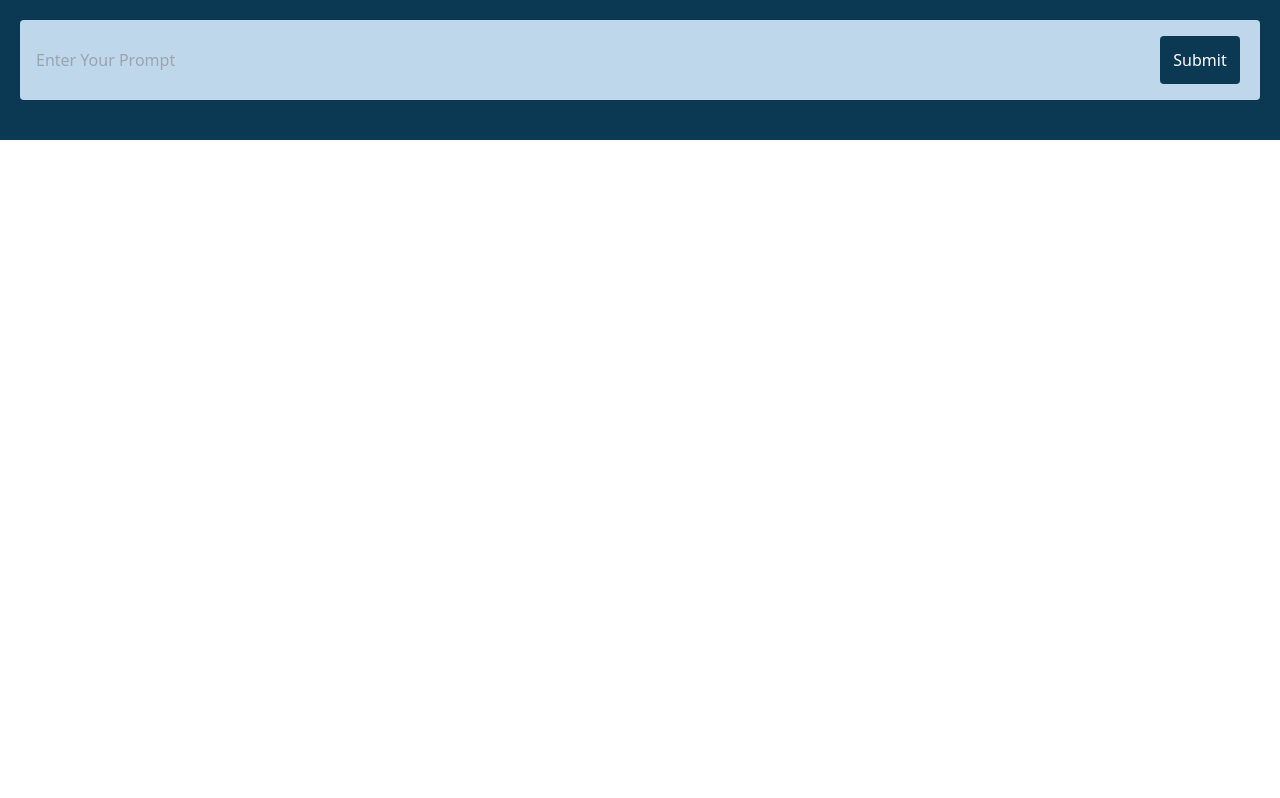
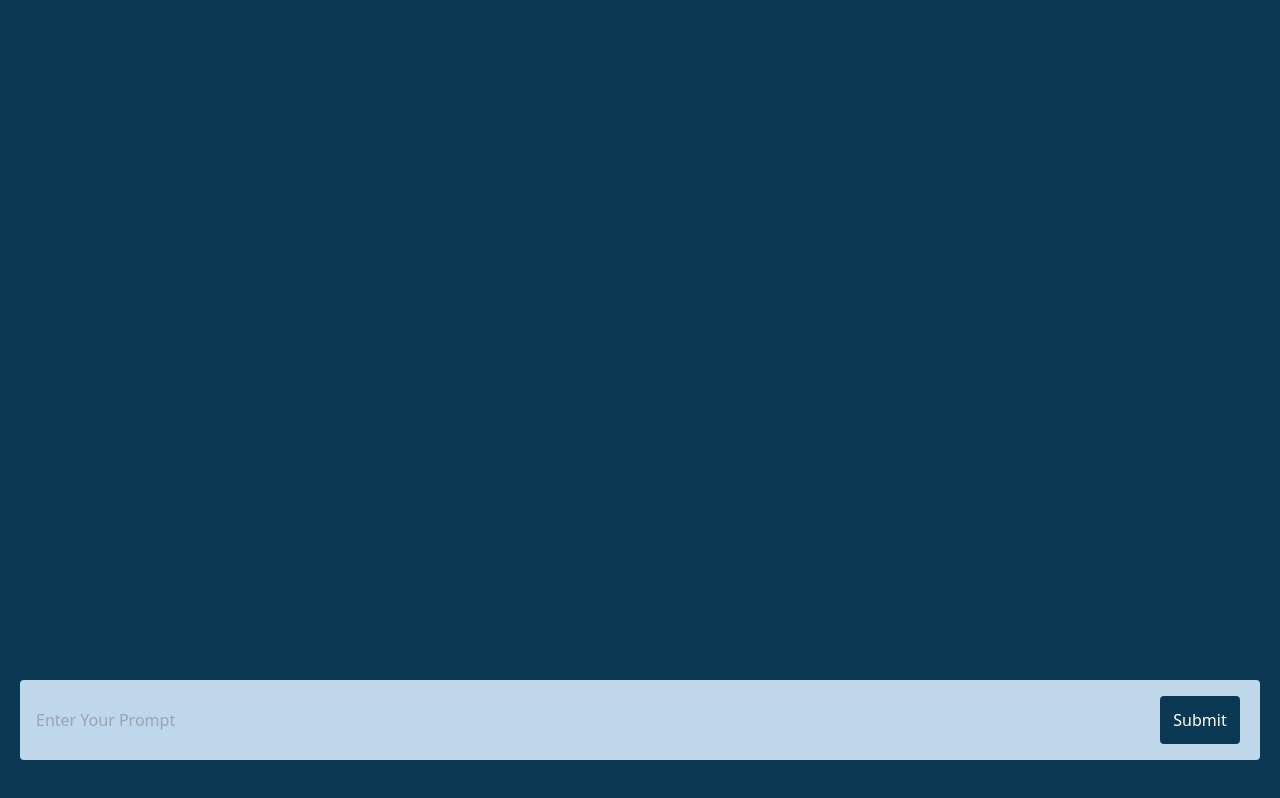
Before and after one commit to code-with-niranjan-v/myGPT, a plain HTML site: page index.html in a window 1280 px wide. Drawn offline with nearby package versions, Linux system fonts and the light colour scheme.

Commit message:
solved bug

```diff
--- a/index.html
+++ b/index.html
@@ -8,7 +8,7 @@
 </head>
 <body>
     <div class="container">
-        <div class="flex flex-col min-h-full justify-end bg-[#0B3954] ">
+        <div class="flex flex-col min-h-screen justify-end bg-[#0B3954] ">
             <div class="chat-response flex-1">
 
             </div>
```
